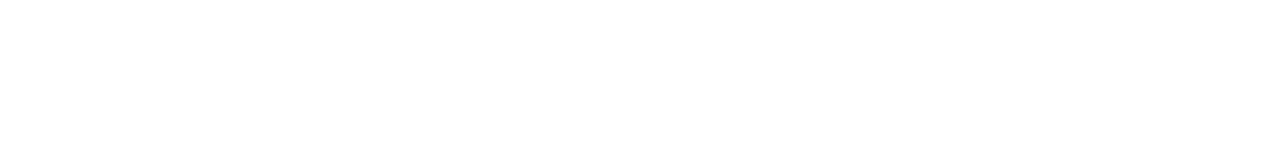
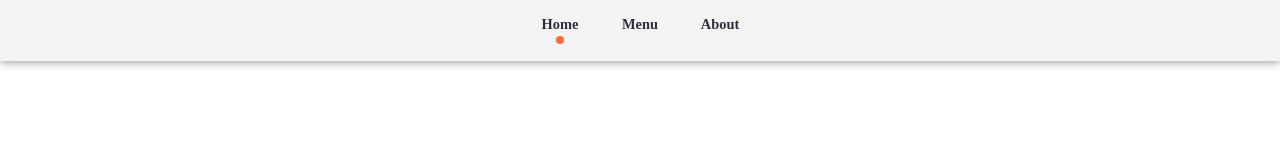
Before and after one commit to Triangular100/restaurant, a website built with webpack: page src/index.html in a window 1280 px wide. Built offline with nearby package versions, Linux system fonts and the light colour scheme.

Commit message:
Add navigation

```diff
--- /dev/null
+++ b/src/about.js
@@ -0,0 +1,3 @@
+export default function loadAbout() {
+    console.log("about");
+}
--- /dev/null
+++ b/src/header.js
@@ -0,0 +1,21 @@
+export default function loadHeader() {
+    const header = document.getElementById("header");
+    header.appendChild(createNav());
+}
+
+function createNav() {
+    const nav = document.createElement("nav");
+    const homeButton = createNavButton("home", "Home");
+    homeButton.classList.add("active");
+    nav.appendChild(homeButton);
+    nav.appendChild(createNavButton("menu", "Menu"));
+    nav.appendChild(createNavButton("about", "About"));
+    return nav;
+}
+
+function createNavButton(id, innerHTML) {
+    const option = document.createElement("button");
+    option.id = id;
+    option.innerHTML = innerHTML;
+    return option;
+}
--- /dev/null
+++ b/src/home.js
@@ -0,0 +1,3 @@
+export default function loadHome() {
+    console.log("Home");
+}
--- a/src/index.html
+++ b/src/index.html
@@ -8,8 +8,8 @@
 </head>
 
 <body>
-    <header class="header"></header>
-    <div class="content"></div>
+    <header id="header"></header>
+    <div id="content"></div>
 </body>
 
 </html>
--- a/src/index.js
+++ b/src/index.js
@@ -1,3 +1,44 @@
+import loadHeader from "./header.js";
+import loadHome from "./home.js";
+import loadMenu from "./menu.js";
+import loadAbout from "./about.js";
 import "./style.css";
 
-console.log("hi");
+function loadPage() {
+    loadHeader();
+    loadHome();
+    bindNavEvents();
+}
+
+function bindNavEvents() {
+    const content = document.getElementById("content");
+    const homeButton = document.getElementById("home");
+    const menuButton = document.getElementById("menu");
+    const aboutButton = document.getElementById("about");
+
+    homeButton.addEventListener("click", () => {
+        homeButton.classList.add("active");
+        menuButton.classList.remove("active");
+        aboutButton.classList.remove("active");
+        content.innerHTML = "";
+        loadHome();
+    });
+
+    menuButton.addEventListener("click", () => {
+        homeButton.classList.remove("active");
+        menuButton.classList.add("active");
+        aboutButton.classList.remove("active");
+        content.innerHTML = "";
+        loadMenu();
+    });
+
+    aboutButton.addEventListener("click", () => {
+        homeButton.classList.remove("active");
+        menuButton.classList.remove("active");
+        aboutButton.classList.add("active");
+        content.innerHTML = "";
+        loadAbout();
+    });
+}
+
+loadPage();
--- /dev/null
+++ b/src/menu.js
@@ -0,0 +1,3 @@
+export default function loadMenu() {
+    console.log("menu");
+}
--- a/src/style.css
+++ b/src/style.css
@@ -1,5 +1,81 @@
+:root {
+    --orange: rgb(254, 110, 62);
+    --black: rgb(46, 46, 62);
+    --transparent-white: rgba(240, 240, 240, 0.8);
+}
+
 * {
     margin: 0;
     padding: 0;
     box-sizing: border-box;
 }
+
+/* Reset button style */
+button {
+    display: block;
+    font-family: inherit;
+    font-size: 100%;
+    border: none;
+    background-color: inherit;
+    width: fit-content;
+}
+
+body {
+    display: flex;
+    flex-direction: column;
+}
+
+/* Header styles */
+
+header {
+    position: absolute;
+    width: 100%;
+    background-color: var(--transparent-white);
+    backdrop-filter: blur(3px);
+    -webkit-backdrop-filter: blur(3px);
+    box-shadow: 0 0 10px gray;
+
+    display: flex;
+    flex-direction: column;
+    align-items: center;
+}
+
+header nav {
+    display: flex;
+    justify-content: center;
+    gap: 1rem;
+    width: 100%;
+    padding: 1rem 0.5rem;
+}
+
+header nav button {
+    height: 1.8rem;
+    width: 4rem;
+
+    font-size: 0.9rem;
+    font-weight: 700;
+    color: var(--black);
+
+    cursor: pointer;
+
+    display: flex;
+    flex-direction: column;
+    align-items: center;
+    gap: 0.2rem;
+}
+
+header nav button::after {
+    display: block;
+    width: 0.5rem;
+    height: 0.5rem;
+    border-radius: 50%;
+    background-color: var(--orange);
+    content: "";
+    opacity: 0;
+    transition: all 0.4s ease-in;
+}
+
+header nav button:hover::after,
+header nav button.active::after {
+    opacity: 1;
+}
--- a/webpack.config.js
+++ b/webpack.config.js
@@ -2,7 +2,9 @@ const path = require('path');
 const HtmlWebpackPlugin = require('html-webpack-plugin');
 
 module.exports = {
+    mode: 'development',
     entry: './src/index.js',
+    devtool: 'inline-source-map',
     devServer: {
         static: './dist',
     },
```
